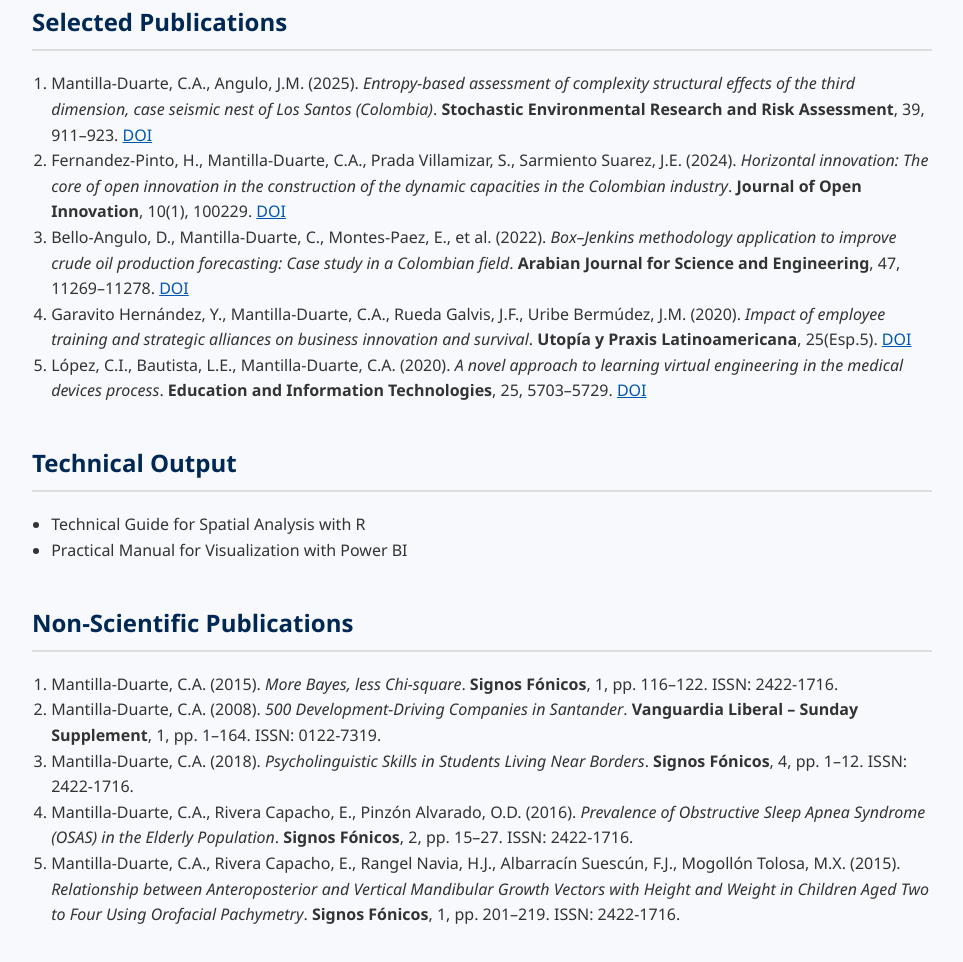
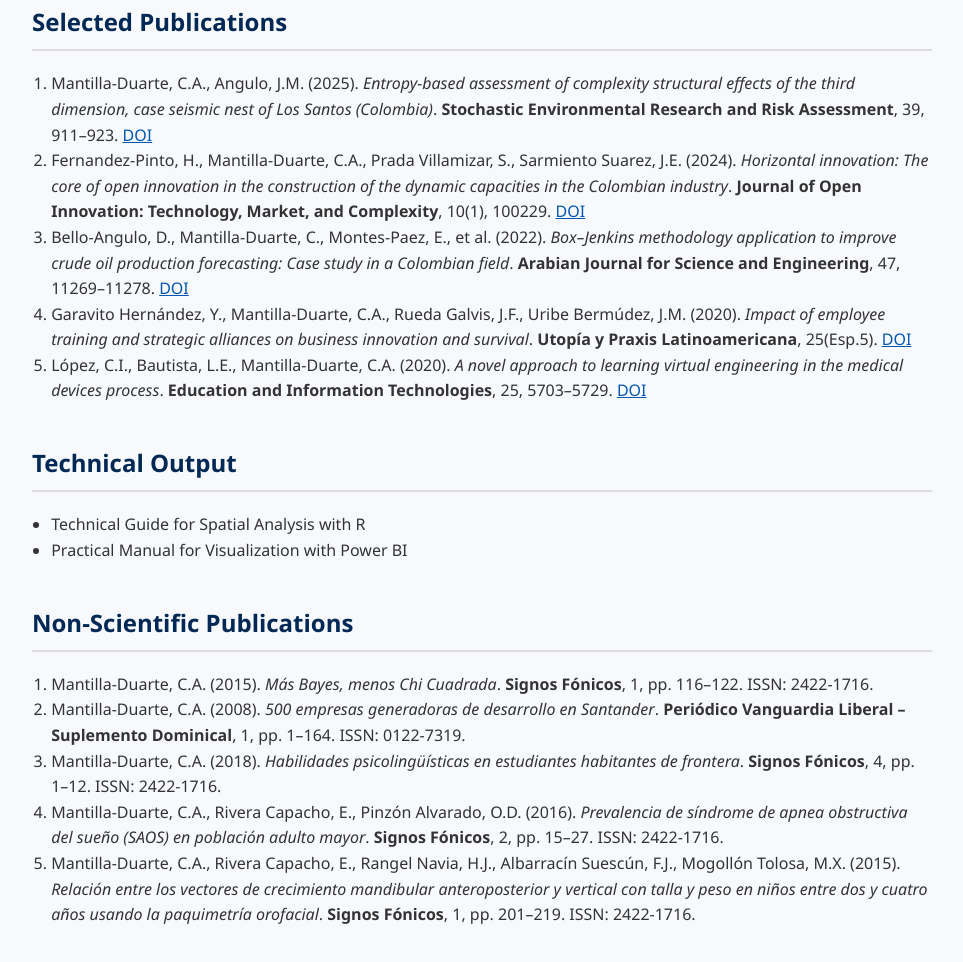
Before and after one commit to karlosmantilla/karlosmantilla.github.io, a plain HTML site: page english.html in a window 1280 px wide. Shown: the part 924-1886 px from the top of the page, without its empty margins (158-1121 px from the left). Drawn offline with Linux system fonts and the light colour scheme.

Commit message:
Update english.html

```diff
--- a/english.html
+++ b/english.html
@@ -101,7 +101,7 @@
       <h2>Selected Publications</h2>
       <ol>
         <li>Mantilla-Duarte, C.A., Angulo, J.M. (2025). <em>Entropy-based assessment of complexity structural effects of the third dimension, case seismic nest of Los Santos (Colombia)</em>. <strong>Stochastic Environmental Research and Risk Assessment</strong>, 39, 911–923. <a href="https://doi.org/10.1007/s00477-024-02890-1">DOI</a></li>
-        <li>Fernandez-Pinto, H., Mantilla-Duarte, C.A., Prada Villamizar, S., Sarmiento Suarez, J.E. (2024). <em>Horizontal innovation: The core of open innovation in the construction of the dynamic capacities in the Colombian industry</em>. <strong>Journal of Open Innovation</strong>, 10(1), 100229. <a href="https://doi.org/10.1016/j.joitmc.2024.100229">DOI</a></li>
+        <li>Fernandez-Pinto, H., Mantilla-Duarte, C.A., Prada Villamizar, S., Sarmiento Suarez, J.E. (2024). <em>Horizontal innovation: The core of open innovation in the construction of the dynamic capacities in the Colombian industry</em>. <strong>Journal of Open Innovation: Technology, Market, and Complexity</strong>, 10(1), 100229. <a href="https://doi.org/10.1016/j.joitmc.2024.100229">DOI</a></li>
         <li>Bello-Angulo, D., Mantilla-Duarte, C., Montes-Paez, E., et al. (2022). <em>Box–Jenkins methodology application to improve crude oil production forecasting: Case study in a Colombian field</em>. <strong>Arabian Journal for Science and Engineering</strong>, 47, 11269–11278. <a href="https://doi.org/10.1007/s13369-021-05997-7">DOI</a></li>
         <li>Garavito Hernández, Y., Mantilla-Duarte, C.A., Rueda Galvis, J.F., Uribe Bermúdez, J.M. (2020). <em>Impact of employee training and strategic alliances on business innovation and survival</em>. <strong>Utopía y Praxis Latinoamericana</strong>, 25(Esp.5). <a href="https://doi.org/10.5281/zenodo.3984208">DOI</a></li>
         <li>López, C.I., Bautista, L.E., Mantilla-Duarte, C.A. (2020). <em>A novel approach to learning virtual engineering in the medical devices process</em>. <strong>Education and Information Technologies</strong>, 25, 5703–5729. <a href="https://doi.org/10.1007/s10639-020-10236-x">DOI</a></li>
@@ -117,11 +117,11 @@
     <section>
       <h2>Non-Scientific Publications</h2>
       <ol>
-        <li>Mantilla-Duarte, C.A. (2015). <em>More Bayes, less Chi-square</em>. <strong>Signos Fónicos</strong>, 1, pp. 116–122. ISSN: 2422-1716.</li>
-        <li>Mantilla-Duarte, C.A. (2008). <em>500 Development-Driving Companies in Santander</em>. <strong>Vanguardia Liberal – Sunday Supplement</strong>, 1, pp. 1–164. ISSN: 0122-7319.</li>
-        <li>Mantilla-Duarte, C.A. (2018). <em>Psycholinguistic Skills in Students Living Near Borders</em>. <strong>Signos Fónicos</strong>, 4, pp. 1–12. ISSN: 2422-1716.</li>
-        <li>Mantilla-Duarte, C.A., Rivera Capacho, E., Pinzón Alvarado, O.D. (2016). <em>Prevalence of Obstructive Sleep Apnea Syndrome (OSAS) in the Elderly Population</em>. <strong>Signos Fónicos</strong>, 2, pp. 15–27. ISSN: 2422-1716.</li>
-        <li>Mantilla-Duarte, C.A., Rivera Capacho, E., Rangel Navia, H.J., Albarracín Suescún, F.J., Mogollón Tolosa, M.X. (2015). <em>Relationship between Anteroposterior and Vertical Mandibular Growth Vectors with Height and Weight in Children Aged Two to Four Using Orofacial Pachymetry</em>. <strong>Signos Fónicos</strong>, 1, pp. 201–219. ISSN: 2422-1716.</li>
+        <li>Mantilla-Duarte, C.A. (2015). <em>Más Bayes, menos Chi Cuadrada</em>. <strong>Signos Fónicos</strong>, 1, pp. 116–122. ISSN: 2422-1716.</li>
+        <li>Mantilla-Duarte, C.A. (2008). <em>500 empresas generadoras de desarrollo en Santander</em>. <strong>Periódico Vanguardia Liberal – Suplemento Dominical</strong>, 1, pp. 1–164. ISSN: 0122-7319.</li>
+        <li>Mantilla-Duarte, C.A. (2018). <em>Habilidades psicolingüísticas en estudiantes habitantes de frontera</em>. <strong>Signos Fónicos</strong>, 4, pp. 1–12. ISSN: 2422-1716.</li>
+        <li>Mantilla-Duarte, C.A., Rivera Capacho, E., Pinzón Alvarado, O.D. (2016). <em>Prevalencia de síndrome de apnea obstructiva del sueño (SAOS) en población adulto mayor</em>. <strong>Signos Fónicos</strong>, 2, pp. 15–27. ISSN: 2422-1716.</li>
+        <li>Mantilla-Duarte, C.A., Rivera Capacho, E., Rangel Navia, H.J., Albarracín Suescún, F.J., Mogollón Tolosa, M.X. (2015). <em>Relación entre los vectores de crecimiento mandibular anteroposterior y vertical con talla y peso en niños entre dos y cuatro años usando la paquimetría orofacial</em>. <strong>Signos Fónicos</strong>, 1, pp. 201–219. ISSN: 2422-1716.</li>
       </ol>
     </section>
   </main>
```
